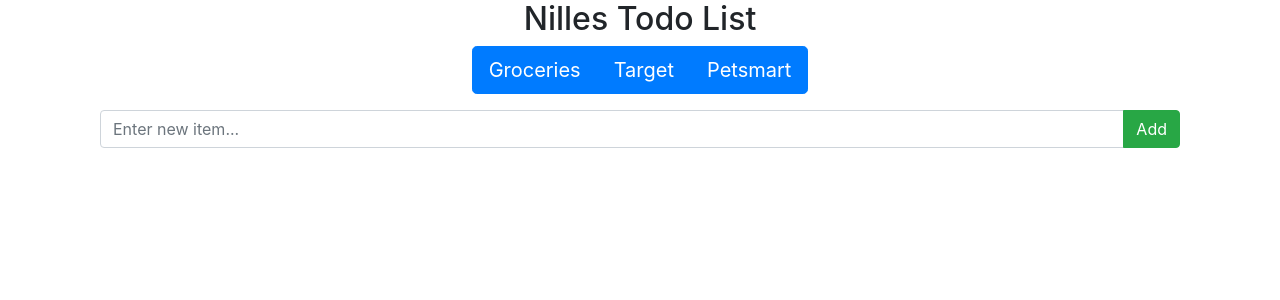
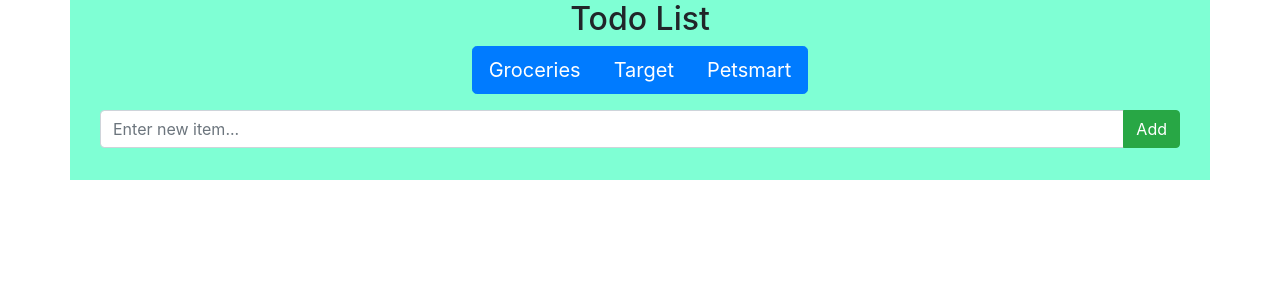
Before and after one commit to geraldnilles/todo-list, a Flask app: page / in a window 1280 px wide. Shown: the top 300 px of the page. Run offline with Flask 2, Linux system fonts and the light colour scheme; data that the repository does not hold is empty; some libraries are stand-ins or nearby versions.

Commit message:
Add a background color

```diff
--- a/todos/templates/main.html
+++ b/todos/templates/main.html
@@ -6,9 +6,9 @@
 <link rel="stylesheet" href="https://fonts.googleapis.com/icon?family=Material+Icons">
 <meta name="viewport" content="width=device-width, initial-scale=1, maximum-scale=1, user-scalable=no">
 
-<div class="container">
+<div class="container" style="background:aquamarine">
     <div class="text-center">
-        <h2>Nilles Todo List</h2>
+        <h2>Todo List</h2>
         <div class="btn-group btn-group-lg">
             <button class="btn btn-primary">Groceries</button>
             <button class="btn btn-primary">Target</button>
@@ -16,7 +16,7 @@
         </div>
     </div>
 
-    <div class="container mt-3">
+    <div class="container mt-3 pb-3">
         <form>
             <div class="input-group mb-3">
                 <input type="text"
```
